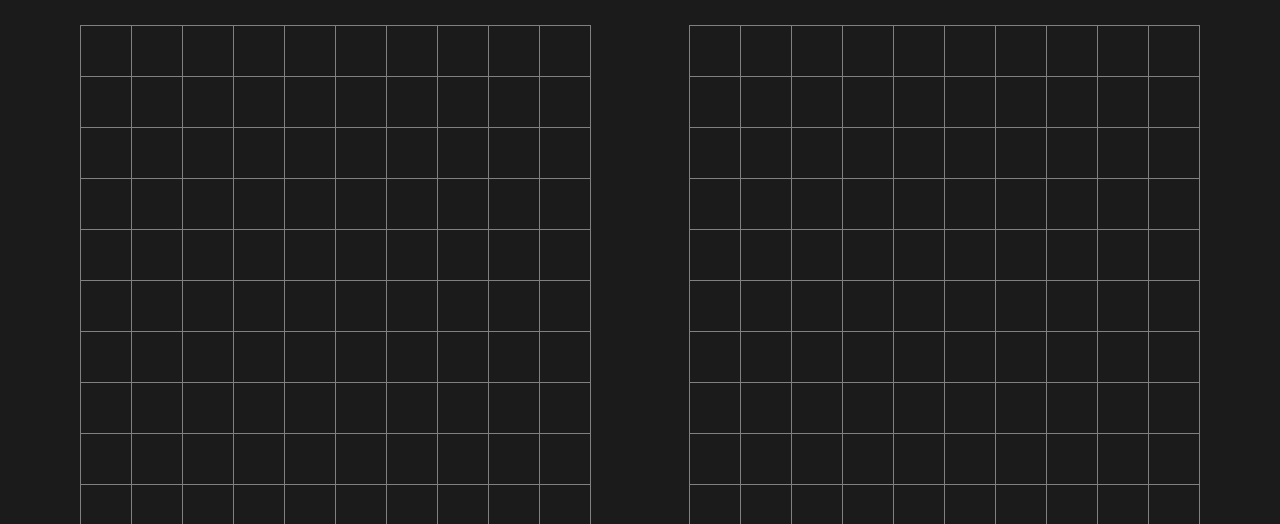
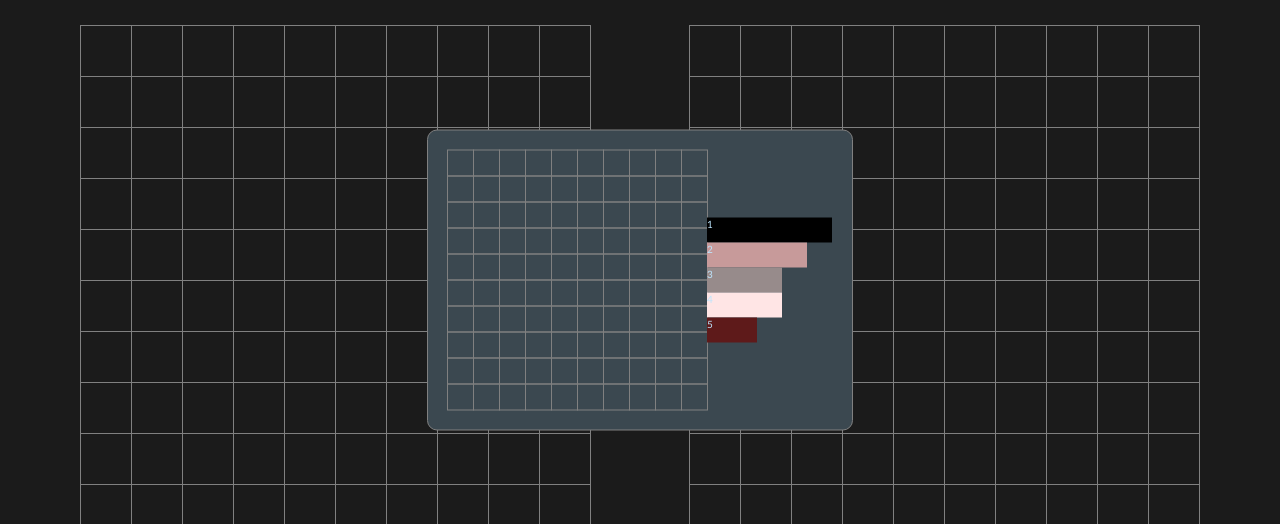
Before and after one commit to fatiharapoglu/battleship, a plain HTML site: page index.html in a window 1280 px wide. Both pictures are taken after a click on the button "Start Game". Shown: the top 524 px of the page. Drawn offline with Linux system fonts and the light colour scheme.

Commit message:
continue working on drag drop functions

```diff
--- a/index.html
+++ b/index.html
@@ -18,5 +18,15 @@
         <input id="input-name" type="text" placeholder="What's your name?" value="Admiral James T. Kirk">
         <button id="start-game">Start Game</button>
     </div>
+    <div class="place-ships hidden">
+        <div id="place-ships-modal" class="player-board"></div>
+        <div class="ships">
+            <div class="carrier draggable" draggable="true">1</div>
+            <div class="battleship draggable" draggable="true">2</div>
+            <div class="destroyer draggable" draggable="true">3</div>
+            <div class="submarine draggable" draggable="true">4</div>
+            <div class="patroller draggable" draggable="true">5</div>
+        </div>
+    </div>
 </body>
 </html>
--- a/style.css
+++ b/style.css
@@ -93,7 +93,58 @@ body {
 }
 
 .hidden {
-  display: none;
+  visibility: hidden;
+}
+
+.place-ships {
+  border: var(--border);
+  border-radius: 10px;
+  background-color: var(--third);
+  display: flex;
+  align-items: center;
+  position: absolute;
+  top: 35%;
+  left: 50%;
+  transform: translate(-50%, -50%);
+  padding: 20px;
+}
+.place-ships .player-board {
+  display: grid;
+  grid-template-columns: repeat(10, 25px);
+  grid-template-rows: repeat(10, 25px);
+  grid-gap: 1px;
+}
+.place-ships .square {
+  outline: var(--border);
+  cursor: pointer;
+  display: flex;
+  justify-content: center;
+  align-items: center;
+}
+.place-ships .carrier {
+  width: 125px;
+  height: 25px;
+  background-color: black;
+}
+.place-ships .battleship {
+  width: 100px;
+  height: 25px;
+  background-color: rgb(199, 154, 154);
+}
+.place-ships .destroyer {
+  width: 75px;
+  height: 25px;
+  background-color: rgb(151, 139, 139);
+}
+.place-ships .submarine {
+  width: 75px;
+  height: 25px;
+  background-color: rgb(255, 229, 229);
+}
+.place-ships .patroller {
+  width: 50px;
+  height: 25px;
+  background-color: rgb(94, 26, 26);
 }
 
 /*# sourceMappingURL=style.css.map */
```
Also changed, not shown: main.js, 1 other file.
